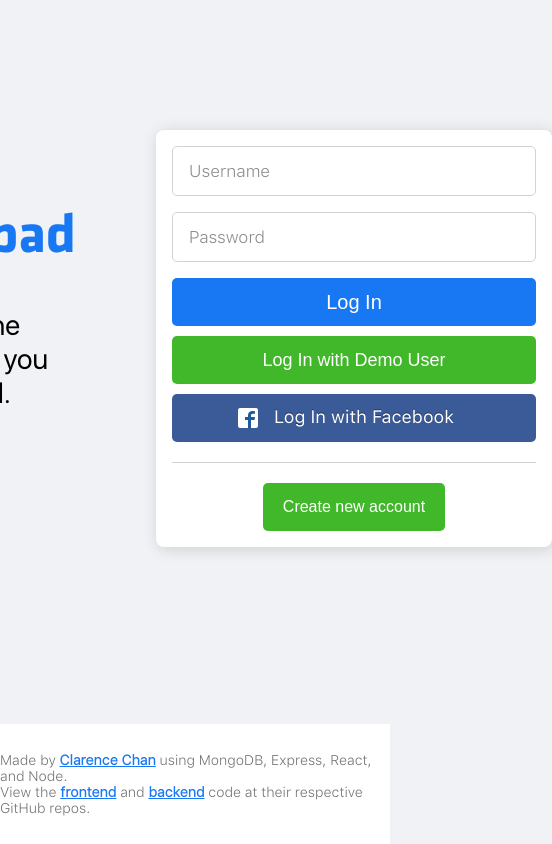
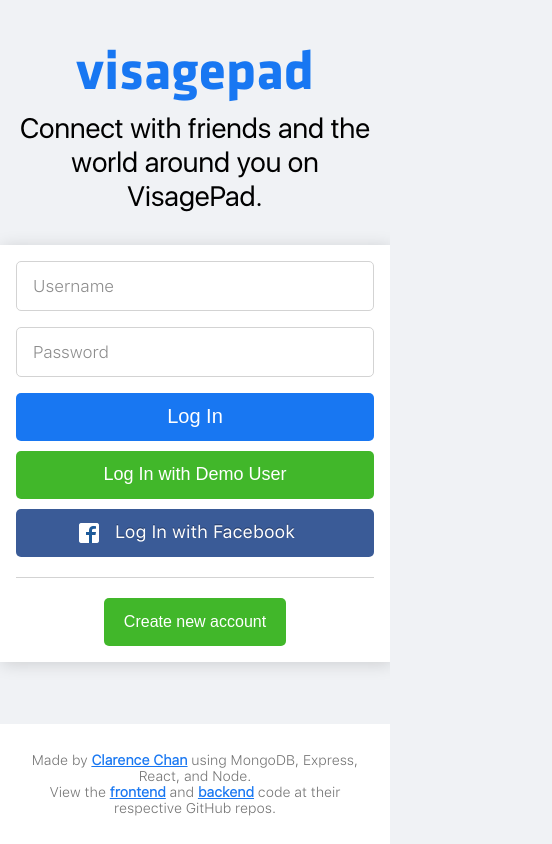
Before and after one commit to clarencechaan/visagepad-frontend, a React (Create React App) app: page / in a window 390 px wide. Shown: the whole page, 552 px wide, since content can reach past the window. Built offline with nearby package versions, Linux system fonts and the light colour scheme.

Commit message:
improve LogIn and ComposePostForm responsiveness

```diff
--- a/src/styles/App.css
+++ b/src/styles/App.css
@@ -343,3 +343,80 @@ body ::-webkit-scrollbar-thumb:hover {
     grid-template-columns: repeat(1, minmax(0, 1fr));
   }
 }
+
+/* ComposePostForm */
+
+@media only screen and (max-width: 500px) {
+  body .ComposePostForm form {
+    border-radius: 0;
+  }
+}
+
+/* Post (confirm-delete-popup) */
+
+@media only screen and (max-width: 548px) {
+  body .Post > .confirm-delete-popup .window {
+    border-radius: 0;
+  }
+}
+
+/* UserList */
+
+@media only screen and (max-width: 548px) {
+  body .UserList .user-list-window {
+    border-radius: 0;
+  }
+}
+
+@media only screen and (max-width: 480px) {
+  body .UserListItem .RelationshipBtn {
+    display: none;
+  }
+}
+
+/* LogIn */
+
+@media only screen and (max-width: 800px) {
+  body .LogIn {
+    flex-direction: column;
+    padding: 0 16px;
+    align-items: center;
+    row-gap: 32px;
+  }
+
+  body .LogIn .logo-container {
+    padding: 0 16px;
+    text-align: center;
+  }
+}
+
+@media only screen and (max-width: 400px) {
+  body .LogIn {
+    padding: 0;
+  }
+
+  body .LogIn .window-container {
+    width: 100%;
+  }
+
+  body .LogIn .log-in-window {
+    border-radius: 0;
+  }
+
+  body .SignUpForm {
+    padding: 0;
+  }
+
+  body .SignUpForm form {
+    border-radius: 0;
+  }
+
+  body .SignUpForm form .full-name-inputs {
+    flex-direction: column;
+  }
+
+  body .SignUpForm form .full-name-inputs input {
+    width: 100%;
+    flex: none;
+  }
+}
--- a/src/styles/ComposePostForm.css
+++ b/src/styles/ComposePostForm.css
@@ -12,9 +12,10 @@
 }
 
 .ComposePostForm form {
-  width: 500px;
-  min-height: 428px;
-  max-height: 676px;
+  min-width: 310px;
+  width: min(100%, 500px);
+  min-height: min(100%, 428px);
+  max-height: min(100%, 676px);
   background-color: white;
   border-radius: 8px;
   box-shadow: 4px 4px 20px rgba(0, 0, 0, 0.3);
@@ -104,7 +105,7 @@
 
 .ComposePostForm form .content .post-content {
   background-color: transparent;
-  font-size: 22px;
+  font-size: 16px;
   font-family: "SFUIText-Light";
   word-wrap: break-word;
   border: none;
--- a/src/styles/Footer.css
+++ b/src/styles/Footer.css
@@ -8,6 +8,7 @@ footer {
   margin-top: auto;
   font-size: 14px;
   color: rgb(115, 115, 115);
+  padding: 0 16px;
 }
 
 footer a {
@@ -15,3 +16,7 @@ footer a {
   color: rgb(24, 119, 242);
   text-decoration: underline;
 }
+
+footer div {
+  text-align: center;
+}
--- a/src/styles/LogIn.css
+++ b/src/styles/LogIn.css
@@ -3,12 +3,13 @@
   align-items: flex-start;
   justify-content: center;
   flex: 1;
-  padding-top: 130px;
+  padding: 130px 32px 0 32px;
+  column-gap: 80px;
 }
 
 .logo-container {
   padding-top: 80px;
-  width: 500px;
+  max-width: 500px;
 }
 
 .logo {
@@ -25,11 +26,11 @@
 }
 
 .LogIn .window-container {
-  padding-left: 80px;
+  width: min(100%, 396px);
 }
 
 .LogIn .log-in-window {
-  width: 396px;
+  width: 100%;
   min-height: 300px;
   background-color: white;
   display: flex;
--- a/src/styles/MyFriends.css
+++ b/src/styles/MyFriends.css
@@ -36,6 +36,7 @@
   margin-top: 24px;
 }
 
-.MyFriends .no-friends-msg {
+.MyFriends .no-friends-msg,
+.MyFriends .no-reqs-msg {
   grid-column: 1 / -1;
 }
--- a/src/styles/Profile.css
+++ b/src/styles/Profile.css
@@ -48,6 +48,7 @@
 
 .Profile .cover-photo {
   max-width: 1250px;
+  min-height: 160px;
   aspect-ratio: 2.7/1;
   background: linear-gradient(rgb(240, 242, 245) 84%, rgb(109, 109, 109));
   border-radius: 0 0 8px 8px;
@@ -202,7 +203,6 @@
   color: rgb(101, 103, 107);
   margin-top: 6px;
   text-decoration: none;
-  min-height: 19px;
 }
 
 .Profile .user .friend-count:hover {
--- a/src/styles/SignUpForm.css
+++ b/src/styles/SignUpForm.css
@@ -2,12 +2,15 @@
   position: absolute;
   height: 100vh;
   width: 100vw;
+  min-width: 310px;
   top: 0;
   left: 0;
   display: flex;
   align-items: center;
   justify-content: center;
   background-color: rgba(255, 255, 255, 0.75);
+  padding: 0 16px;
+  box-sizing: border-box;
 }
 
 .SignUpForm form {
--- a/src/styles/UserList.css
+++ b/src/styles/UserList.css
@@ -12,6 +12,7 @@
 }
 
 .UserList .user-list-window {
+  min-width: 310px;
   width: 548px;
   height: 440px;
   background-color: white;
```
